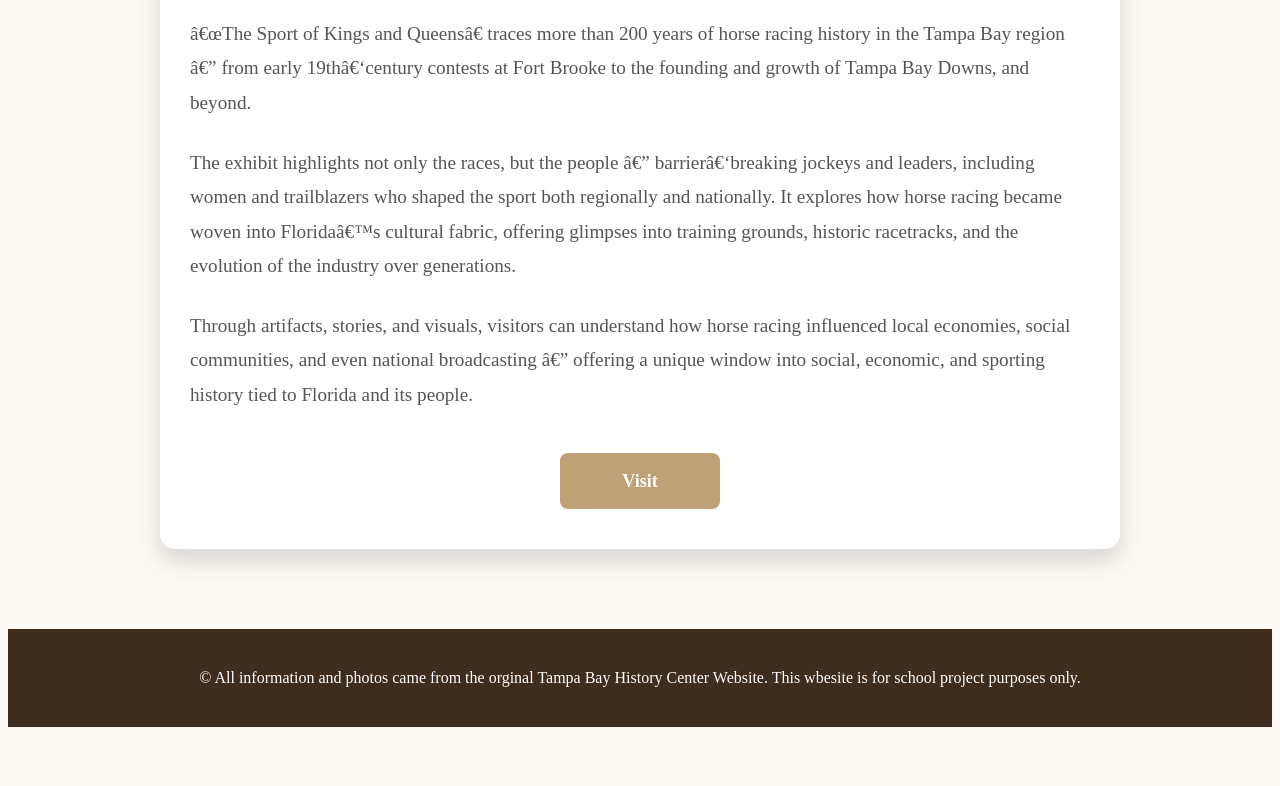
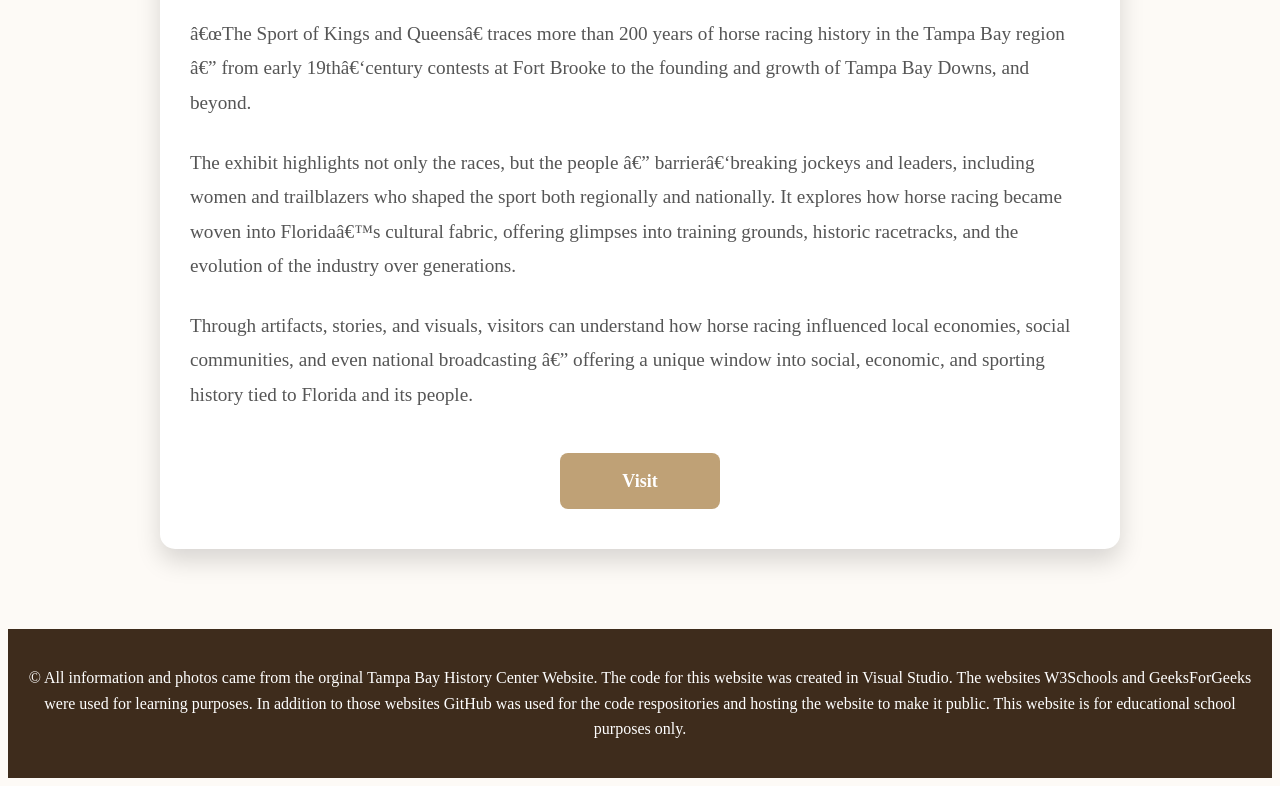
Before and after one commit to CodingHorizon7/tbhc, a plain HTML site: page Sports.html in a window 1280 px wide. Shown: the part 1119-1905 px from the top of the page. Before the commit the page ends 1854 px from the top, so only its background shows below. Drawn offline with Linux system fonts and the light colour scheme.

Commit message:
Update Sports.html
Made changes to the code.

```diff
--- a/Sports.html
+++ b/Sports.html
@@ -55,9 +55,11 @@
     </div>
   </section>
 
- <footer>
+<footer>
     <p>&copy;  All information and photos came from the orginal Tampa Bay History Center Website.
-               This wbesite is for school project purposes only.</p>
+               The code for this website was created in Visual Studio. The websites W3Schools
+               and GeeksForGeeks were used for learning purposes. In addition to those websites GitHub was used for the code respositories and
+               hosting the website to make it public. This website is for educational school purposes only.</p>
 </footer>
 </body>
 </html>
```
